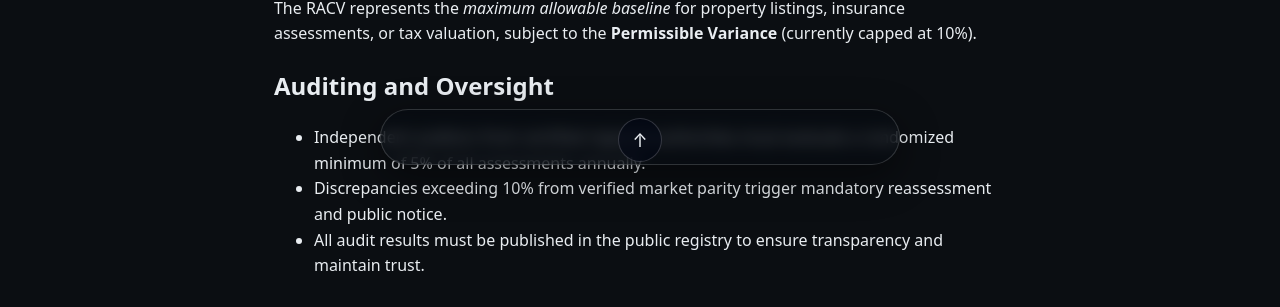
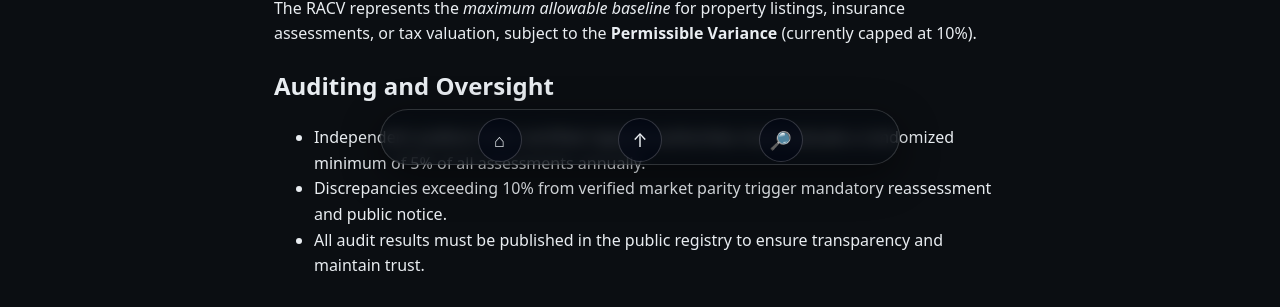
Before and after one commit to cFerg/Affordability-Act, a Jekyll site: the page built from policy/bill-text.md, in a window 1280 px wide. Shown: the part 723-1030 px from the top of the page. Built offline with Jekyll 4.4.1, drawn with Linux system fonts in a browser that asks for light colours; our own code applies the rules of GitHub Pages for plain Markdown files.

Commit message:
Tweak footer and navigation for mobile, and add more options on bill text

```diff
--- a/_layouts/default.html
+++ b/_layouts/default.html
@@ -5,16 +5,12 @@
   <meta http-equiv="x-ua-compatible" content="ie=edge" />
   <meta name="viewport" content="width=device-width, initial-scale=1" />
 
-  <!-- Title / description -->
   <title>
     {% if page.title %}{{ page.title }} · {% endif %}{{ site.title }}
   </title>
   <meta name="description" content="{% if page.description %}{{ page.description | escape }}{% elsif site.description %}{{ site.description | escape }}{% else %}{{ site.title }}{% endif %}" />
-
-  <!-- Canonical -->
   <link rel="canonical" href="{{ page.url | absolute_url }}" />
 
-  <!-- Theme color (optional) -->
   <meta name="theme-color" content="#020617" />
 
   <!-- Favicons -->
@@ -44,12 +40,10 @@
     <meta name="twitter:image" content="{{ site.social_image | absolute_url }}" />
   {% endif %}
 
-  <!-- Optional author -->
   {% if site.author %}
     <meta name="author" content="{{ site.author | escape }}" />
   {% endif %}
 
-  <!-- CSS -->
   <link rel="stylesheet" href="{{ '/assets/site.css' | relative_url }}" />
 </head>
 
@@ -72,7 +66,7 @@
 
         <div class="site-header__right">
           {% if page.url == '/' %}
-            {% comment %}Home page: global search (opens modal){% endcomment %}
+            {% comment %} Home page: global search (opens modal) {% endcomment %}
             <div class="header-search">
               <label class="mono sr-only" for="global-search-input">Search across the bill</label>
               <input
@@ -84,7 +78,7 @@
               />
             </div>
           {% elsif page.url contains '/policy/bill-text' or page.url contains '/policy/sections/' %}
-            {% comment %}Bill/sections: in-page highlight search{% endcomment %}
+            {% comment %} Bill/sections: in-page highlight search {% endcomment %}
             <div class="header-search">
               <label class="mono sr-only" for="page-search">Search this page</label>
               <input
@@ -114,7 +108,6 @@
   <!-- Main -->
   <main class="main{% if page.url contains '/policy/sections/' %} is-section{% endif %}{% if page.url contains '/policy/bill-text' %} is-bill{% endif %}">
     {% if page.url contains '/policy/sections/' or page.url contains '/policy/bill-text' %}
-      <!-- Reserved slot if you later add "Jump to section" or other tools -->
       <nav class="section-topbar" id="section-topbar" aria-label="Jump & search"></nav>
     {% endif %}
 
@@ -123,7 +116,6 @@
     </article>
 
     {% if page.url contains '/policy/sections/' %}
-      <!-- Reserved slot if you later re-add a static pager -->
       <nav id="section-pager" class="section-pager" aria-label="Section pagination"></nav>
     {% endif %}
   </main>
@@ -143,7 +135,7 @@
     {% assign prev_page = sect_pages[prev_index] %}
     {% assign next_page = sect_pages[next_index] %}
 
-    <nav class="sticky-nav" data-sticky-nav aria-label="Section navigation">
+    <nav class="sticky-nav sticky-nav--sections" data-sticky-nav aria-label="Section navigation">
       <a class="sticky-nav__btn{% if prev_index < 0 %} is-disabled{% endif %}"
          {% if prev_index >= 0 %}href="{{ prev_page.url | relative_url }}"{% else %}href="#"{% endif %}
          data-nav-prev
@@ -167,8 +159,13 @@
     </nav>
 
   {% elsif page.url contains '/policy/bill-text' %}
-    <nav class="sticky-nav" data-sticky-nav aria-label="Bill navigation">
-      <span class="sticky-nav__spacer"></span>
+    <nav class="sticky-nav sticky-nav--bill" data-sticky-nav aria-label="Bill navigation">
+      <a class="sticky-nav__btn"
+         href="{{ '/' | relative_url }}"
+         data-nav-home
+         aria-label="Back to home">
+        ⌂
+      </a>
 
       <a class="sticky-nav__btn sticky-nav__btn--home"
          href="#"
@@ -177,7 +174,12 @@
         ↑
       </a>
 
-      <span class="sticky-nav__spacer"></span>
+      <a class="sticky-nav__btn"
+         href="#"
+         data-nav-search
+         aria-label="Search this page">
+        🔎
+      </a>
     </nav>
   {% endif %}
 
@@ -236,7 +238,6 @@
     </script>
   {% endif %}
 
-  <!-- JS -->
   <script src="{{ '/assets/site.js' | relative_url }}"></script>
 </body>
 </html>
--- a/assets/site.css
+++ b/assets/site.css
@@ -232,15 +232,15 @@
 :root {
   --sticky-nav-h: 56px;
   --sticky-nav-gap: 12px;
+  --vv-bottom: 0px; /* set by JS via visualViewport when available */
 }
 
-/* give content breathing room above sticky bar (already in .main padding-bottom) */
-
+/* Sticky nav */
 .sticky-nav {
   position: fixed;
   left: 50%;
   transform: translateX(-50%);
-  bottom: calc(var(--sticky-nav-gap) + env(safe-area-inset-bottom, 0px));
+  bottom: calc(var(--sticky-nav-gap) + env(safe-area-inset-bottom, 0px) + var(--vv-bottom));
   height: var(--sticky-nav-h);
   width: min(520px, calc(100% - 24px));
   z-index: 50;
@@ -258,14 +258,7 @@
   padding: 8px 10px;
 }
 
-/* On mobile, make it barely-there */
-@media (max-width: 899px) {
-  .sticky-nav {
-    background: rgba(8, 12, 18, 0.42);
-    box-shadow: 0 6px 22px rgba(0,0,0,0.35);
-  }
-}
-
+/* Buttons inside bar */
 .sticky-nav__btn {
   justify-self: center;
   width: 44px;
@@ -292,9 +285,27 @@
   pointer-events: none;
 }
 
-.sticky-nav__spacer {
-  width: 44px;
-  height: 44px;
+/* On mobile, make it barely-there */
+@media (max-width: 899px) {
+  .sticky-nav {
+    background: rgba(8, 12, 18, 0.42);
+    box-shadow: 0 6px 22px rgba(0,0,0,0.35);
+  }
+}
+
+/* Bill-only: hide until scroll on mobile (sections always visible) */
+@media (max-width: 899px) {
+  .sticky-nav--bill {
+    opacity: 0;
+    pointer-events: none;
+    transform: translateX(-50%) translateY(10px);
+    transition: opacity 0.18s ease-out, transform 0.18s ease-out;
+  }
+  .sticky-nav--bill.is-visible {
+    opacity: 1;
+    pointer-events: auto;
+    transform: translateX(-50%) translateY(0);
+  }
 }
 
 /* --------------------------------------------------
@@ -308,6 +319,9 @@
   font-size: 0.85rem;
   color: rgba(233,237,241,0.7);
   text-align: center;
+
+  /* keep footer text above sticky nav */
+  padding-bottom: calc(20px + var(--sticky-nav-h) + env(safe-area-inset-bottom, 0px) + var(--vv-bottom));
 }
 .site-footer .shell { display: flex; justify-content: center; }
 
--- a/assets/site.js
+++ b/assets/site.js
@@ -8,6 +8,7 @@
   initPageSearch();
   initGlobalSearch();
   initStickyNav();
+  initVisualViewportBottomFix();
 });
 
 /* -----------------------------
@@ -308,6 +309,8 @@
   const prev = nav.querySelector("[data-nav-prev]");
   const next = nav.querySelector("[data-nav-next]");
   const topBtn = nav.querySelector("[data-nav-top]");
+  const homeBtn = nav.querySelector("[data-nav-home]");
+  const searchBtn = nav.querySelector("[data-nav-search]");
 
   // Smooth top
   if (topBtn) {
@@ -318,6 +321,23 @@
     });
   }
 
+  // Home is a normal link; no special JS needed (but keep click from doing weird things if "#")
+  if (homeBtn && homeBtn.getAttribute("href") === "#") {
+    homeBtn.addEventListener("click", (e) => e.preventDefault());
+  }
+
+  // Search button: focus the in-page search input (bill page)
+  if (searchBtn) {
+    searchBtn.addEventListener("click", (e) => {
+      e.preventDefault();
+      const input = document.getElementById("page-search");
+      if (input) {
+        input.focus();
+        input.scrollIntoView({ behavior: "smooth", block: "nearest" });
+      }
+    });
+  }
+
   // Prevent clicking disabled placeholders
   [prev, next].forEach((a) => {
     if (!a) return;
@@ -325,6 +345,24 @@
       a.addEventListener("click", (e) => e.preventDefault());
     }
   });
+
+  // Bill-only: allow the bar to auto-hide on mobile until scroll
+  const isBill = nav.classList.contains("sticky-nav--bill");
+  const updateBillVisibility = () => {
+    if (!isBill) return; // sections always visible
+    if (window.innerWidth > 899) {
+      nav.classList.add("is-visible");
+      return;
+    }
+    const y = (document.scrollingElement || document.documentElement).scrollTop || 0;
+    nav.classList.toggle("is-visible", y > 120);
+  };
+
+  if (isBill) {
+    window.addEventListener("scroll", updateBillVisibility, { passive: true });
+    window.addEventListener("resize", updateBillVisibility);
+    updateBillVisibility();
+  }
 
   // Arrow keys navigate (avoid when typing)
   document.addEventListener("keydown", (e) => {
@@ -340,3 +378,24 @@
     }
   });
 }
+
+/* -----------------------------------
+ * visualViewport bottom pin fix
+ * --------------------------------- */
+
+function initVisualViewportBottomFix() {
+  if (!window.visualViewport) return;
+
+  const vv = window.visualViewport;
+
+  const update = () => {
+    // Bottom inset in px between layout viewport and visual viewport
+    const bottom = Math.max(0, window.innerHeight - (vv.height + vv.offsetTop));
+    document.documentElement.style.setProperty("--vv-bottom", `${bottom}px`);
+  };
+
+  vv.addEventListener("resize", update);
+  vv.addEventListener("scroll", update);
+  window.addEventListener("orientationchange", update);
+  update();
+}
```
